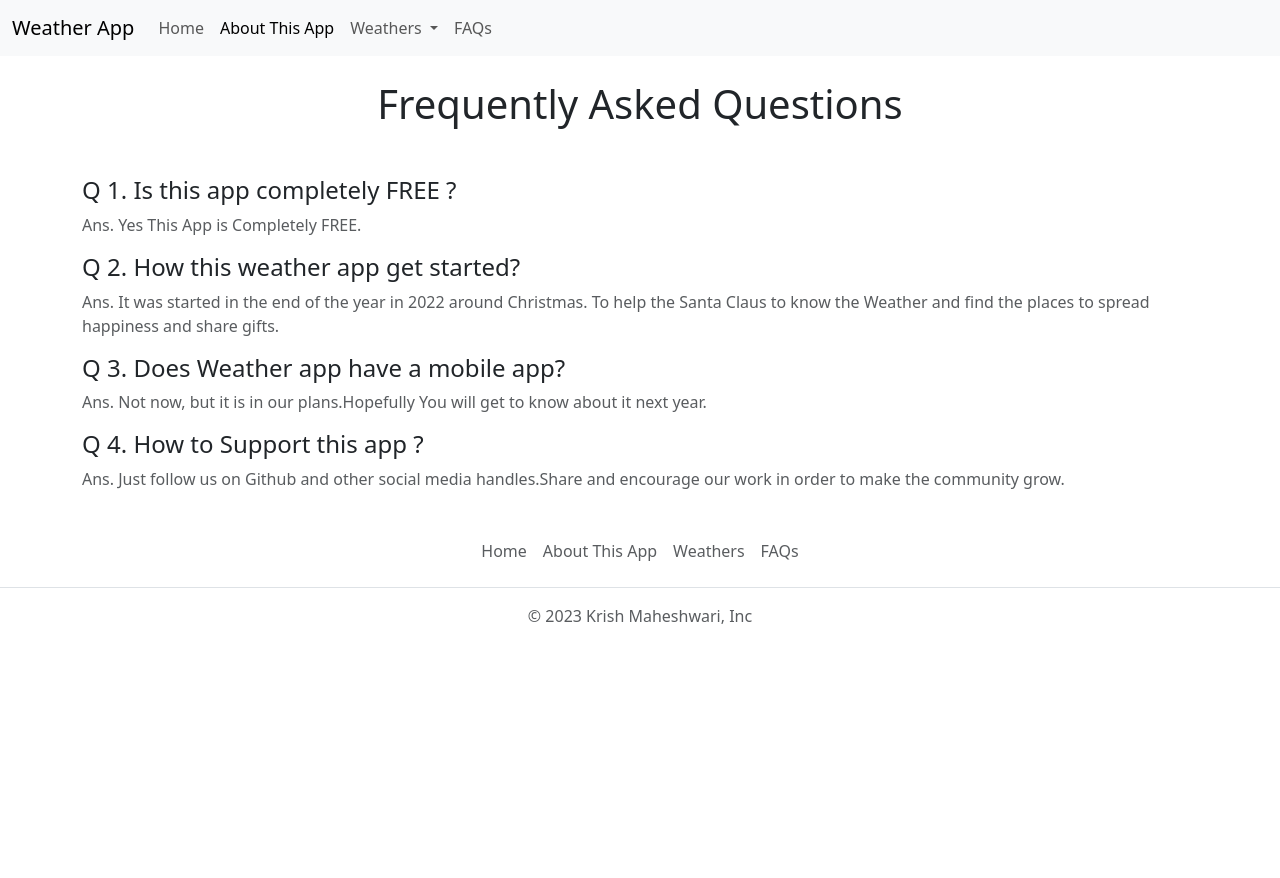
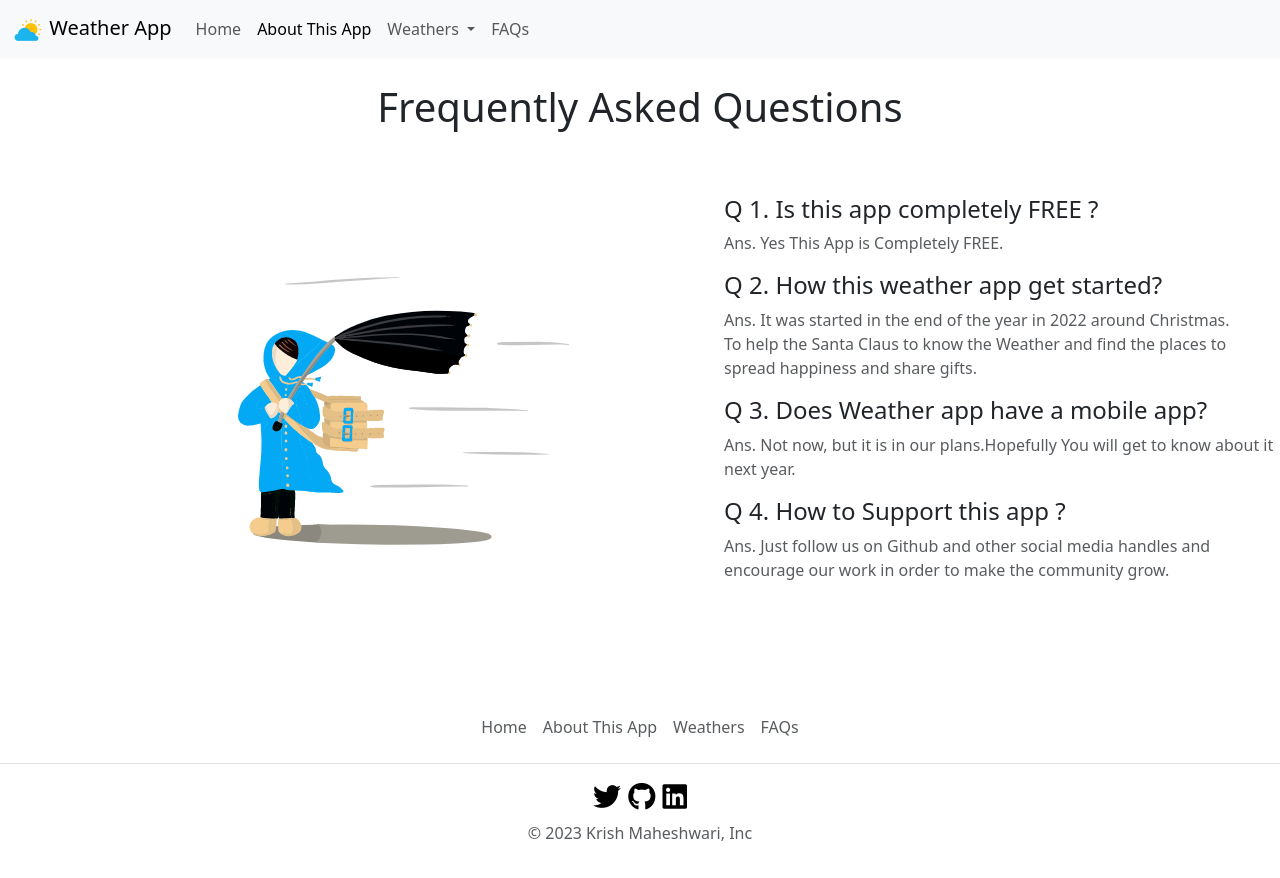
Before and after one commit to Krish2958/Weather, a plain HTML site: page faq.html in a window 1280 px wide. Before the commit the page ends 800 px from the top, so only its background shows below. Drawn offline with nearby package versions, Linux system fonts and the light colour scheme.

Commit message:
Added more features

```diff
--- a/faq.html
+++ b/faq.html
@@ -10,13 +10,14 @@
     <link rel="icon" type="image/png" sizes="32x32" href="./favicon_io/favicon-32x32.png">
     <link rel="icon" type="image/png" sizes="16x16" href="./favicon_io/favicon-16x16.png">
     <link rel="manifest" href="/site.webmanifest">
+    <link rel="stylesheet" href="style.css">
         <title>About This App</title>
     </head>
 <body>
     <nav class="navbar navbar-expand-lg bg-body-tertiary">
 
         <div class="container-fluid">
-            <a class="navbar-brand" href="#">Weather App </a>
+            <a class="navbar-brand" href="#"><img src="./favicon_io/favicon-32x32.png" > Weather App </a>
             <button class="navbar-toggler" type="button" data-bs-toggle="collapse"
                 data-bs-target="#navbarSupportedContent" aria-controls="navbarSupportedContent" aria-expanded="false"
                 aria-label="Toggle navigation">
@@ -55,19 +56,21 @@
     <script src="https://cdn.jsdelivr.net/npm/bootstrap@5.3.0-alpha1/dist/js/bootstrap.bundle.min.js"
         integrity="sha384-w76AqPfDkMBDXo30jS1Sgez6pr3x5MlQ1ZAGC+nuZB+EYdgRZgiwxhTBTkF7CXvN"
         crossorigin="anonymous"></script>
-    <div class="container">
+        <script src="https://kit.fontawesome.com/601e33cc3b.js" crossorigin="anonymous"></script>
         <h1 class="my-4 text-center">Frequently Asked Questions</h1>
+        <div class="container_1">
+        <img class="svg" src="./download (7).png"></img>
         <div class="list-unstyled mt-3 mb-4 text-center">
             <br>
             <div>
                 <h4 class="text-start">Q 1.  Is  this app completely FREE ?</h4>
                 <p class="text-start text-muted">Ans. Yes This App is Completely FREE.</p>
                 <h4 class="text-start">Q 2.  How this weather app get started?</h4>
-                <p class="text-start text-muted">Ans. It was started in the end of the year in 2022 around Christmas. To help the Santa Claus to know the Weather and find the places to spread happiness and share gifts.</p>
+                <p class="text-start text-muted">Ans. It was started in the end of the year in 2022 around Christmas. <br>To help the Santa Claus to know the Weather and find the places to spread happiness and share gifts.</p>
                 <h4 class="text-start">Q 3.  Does Weather app have a mobile app?</h4>
                 <p class="text-start text-muted">Ans. Not now, but it is in our plans.Hopefully You will get to know about it next year. </p>
                 <h4 class="text-start">Q 4.  How to Support this app ?</h4>
-                <p class="text-start text-muted">Ans. Just follow us on Github and other social media handles.Share and encourage our work in order to make the community grow.</p>
+                <p class="text-start text-muted">Ans. Just follow us on Github and other social media handles and <br>encourage our work in order to make the community grow.
                 </div>
         </div>
         </div>
@@ -79,6 +82,13 @@
                   <li class="nav-item"><a href="#" class="nav-link px-2 text-muted">FAQs</a></li>
 
                 </ul>
+                <div class="text-center">
+                    <h3 class="text-muted">
+                   <a href="https://twitter.com/KrishMaheshwar8"> <i class="fa-brands fa-twitter"></i></a>
+                    <a href= "https://github.com/Krish2958"> <i class = "fa-brands fa-github"></i></a>
+                    <a href="https://www.linkedin.com/in/krish-maheshwari-336664235/"><i class="fa-brands fa-linkedin"></i></a>
+                </h3>
+                </div>
                 <p class="text-center text-muted">© 2023 Krish Maheshwari, Inc</p>
               </footer>
 
--- /dev/null
+++ b/style.css
@@ -0,0 +1,7 @@
+.fa-brands{
+    color: black;
+}
+.container_1{
+    display: flex;
+    justify-content: center;
+}
```
Also changed, not shown: about.html (+11 -1 lines), index.html (+19 -6 lines), download (7).png (added), download.svg (added).
